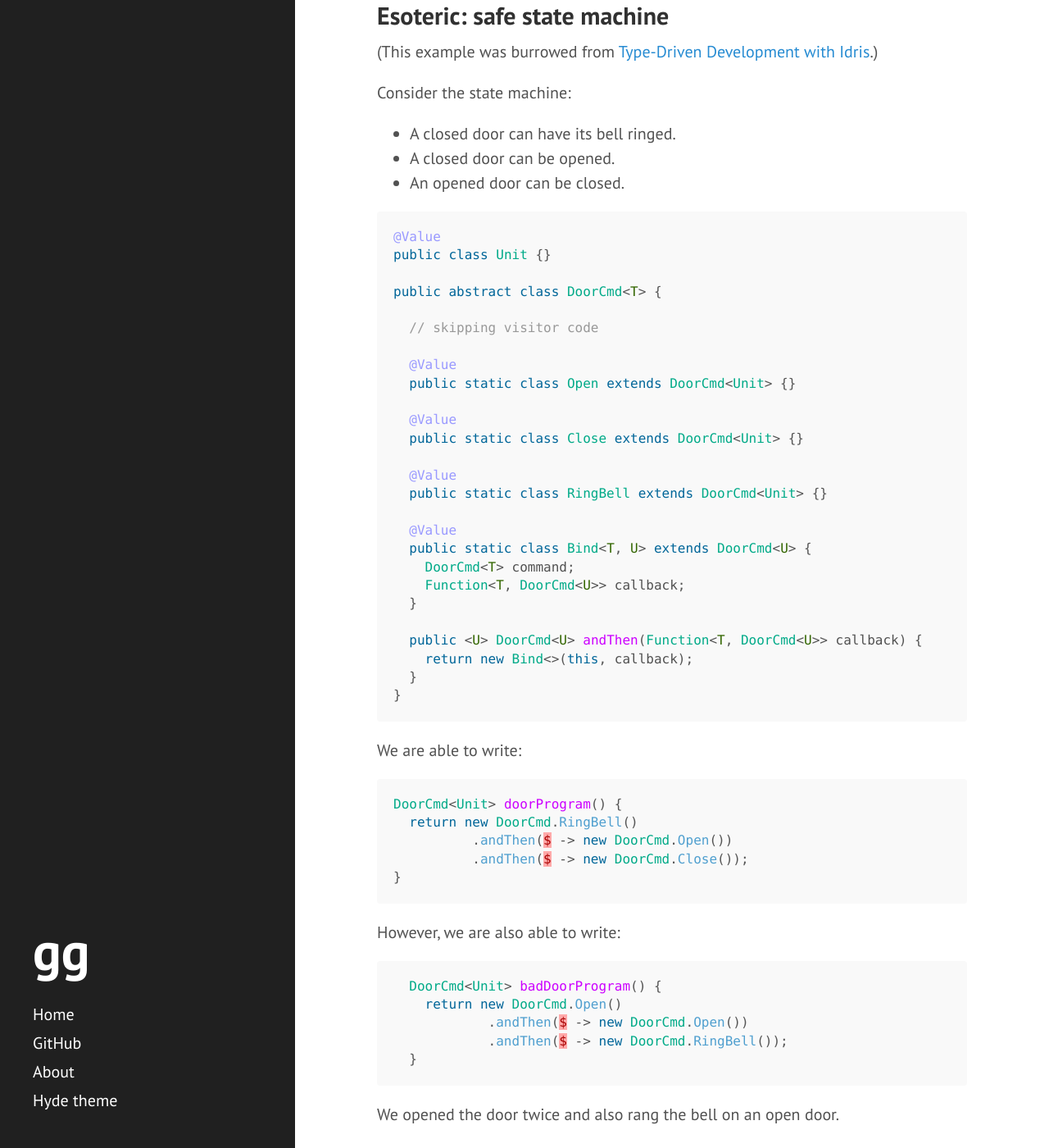
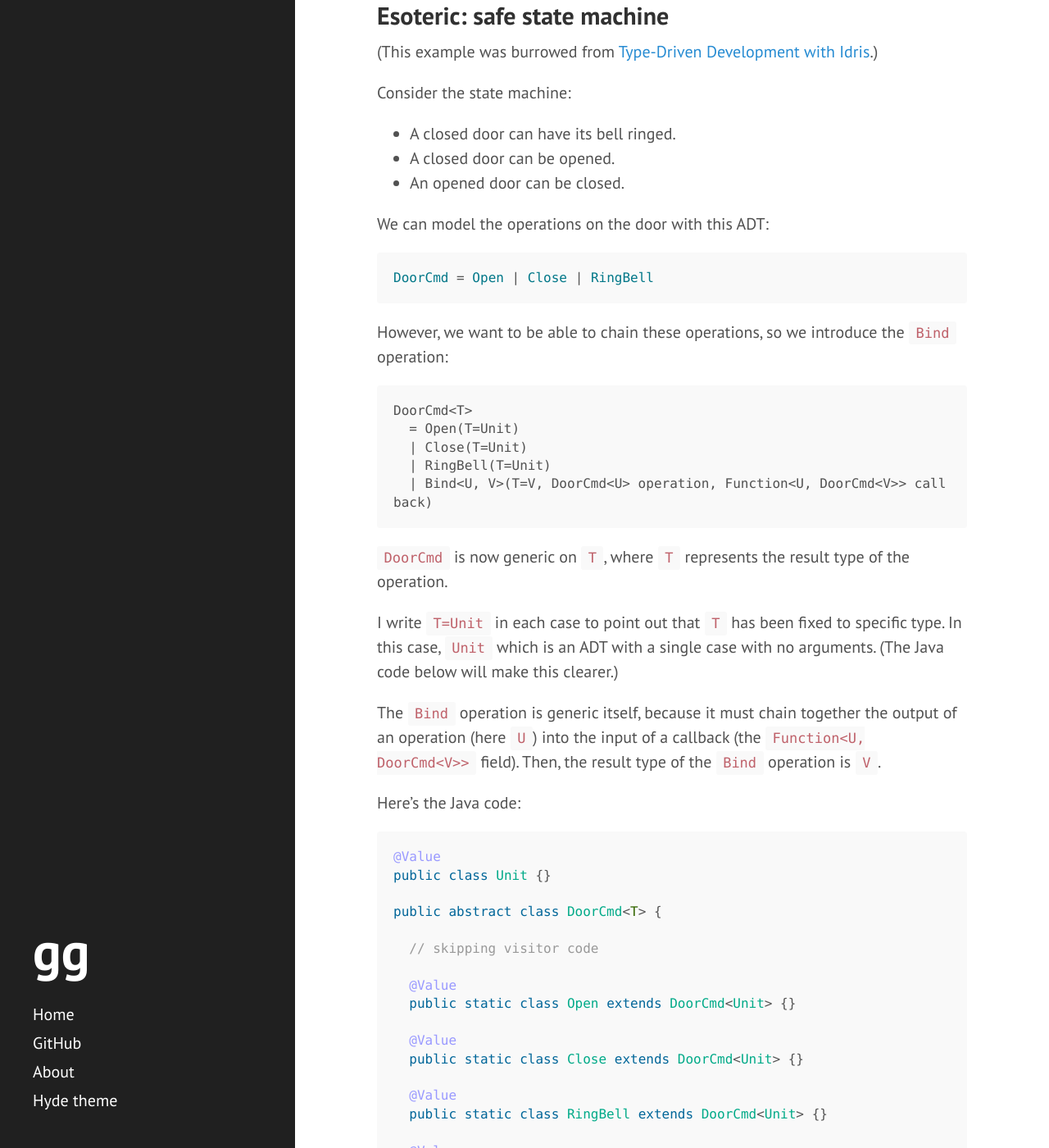
Before and after one commit to Garciat/garciat.github.io, a Jekyll site: the page built from _posts/2020-05-07-java-adt.md, in a window 1280 px wide and 1400 px high, scrolled down 30485 px. Shown: the whole window at 82% size. Built offline with Jekyll 4.4.1, drawn with Linux system fonts in a browser that asks for light colours; some of the changed text lies outside the part shown.

Commit message:
Update 2020-05-07-java-adt.md

````diff
--- a/_posts/2020-05-07-java-adt.md
+++ b/_posts/2020-05-07-java-adt.md
@@ -1214,6 +1214,30 @@ Consider the state machine:
   - A closed door can be opened.
   - An opened door can be closed.
 
+We can model the operations on the door with this ADT:
+
+```haskell
+DoorCmd = Open | Close | RingBell
+```
+
+However, we want to be able to chain these operations, so we introduce the `Bind` operation:
+
+```
+DoorCmd<T>
+  = Open(T=Unit)
+  | Close(T=Unit)
+  | RingBell(T=Unit)
+  | Bind<U, V>(T=V, DoorCmd<U> operation, Function<U, DoorCmd<V>> callback)
+```
+
+`DoorCmd` is now generic on `T`, where `T` represents the result type of the operation.
+
+I write `T=Unit` in each case to point out that `T` has been fixed to specific type. In this case, `Unit` which is an ADT with a single case with no arguments. (The Java code below will make this clearer.)
+
+The `Bind` operation is generic itself, because it must chain together the output of an operation (here `U`) into the input of a callback (the `Function<U, DoorCmd<V>>` field). Then, the result type of the `Bind` operation is `V`.
+
+Here's the Java code:
+
 ```java
 @Value
 public class Unit {}
@@ -1237,6 +1261,7 @@ public abstract class DoorCmd<T> {
     Function<T, DoorCmd<U>> callback;
   }
 
+  // helper method to chain commands
   public <U> DoorCmd<U> andThen(Function<T, DoorCmd<U>> callback) {
     return new Bind<>(this, callback);
   }
@@ -1253,7 +1278,9 @@ DoorCmd<Unit> doorProgram() {
 }
 ```
 
-However, we are also able to write:
+(The `$` argument name just means I want to ignore it. Yes, it's a valid identifier in Java.)
+
+However, we are able to write a door program that does not follow the state machine specification:
 
 ```java
   DoorCmd<Unit> badDoorProgram() {
````
